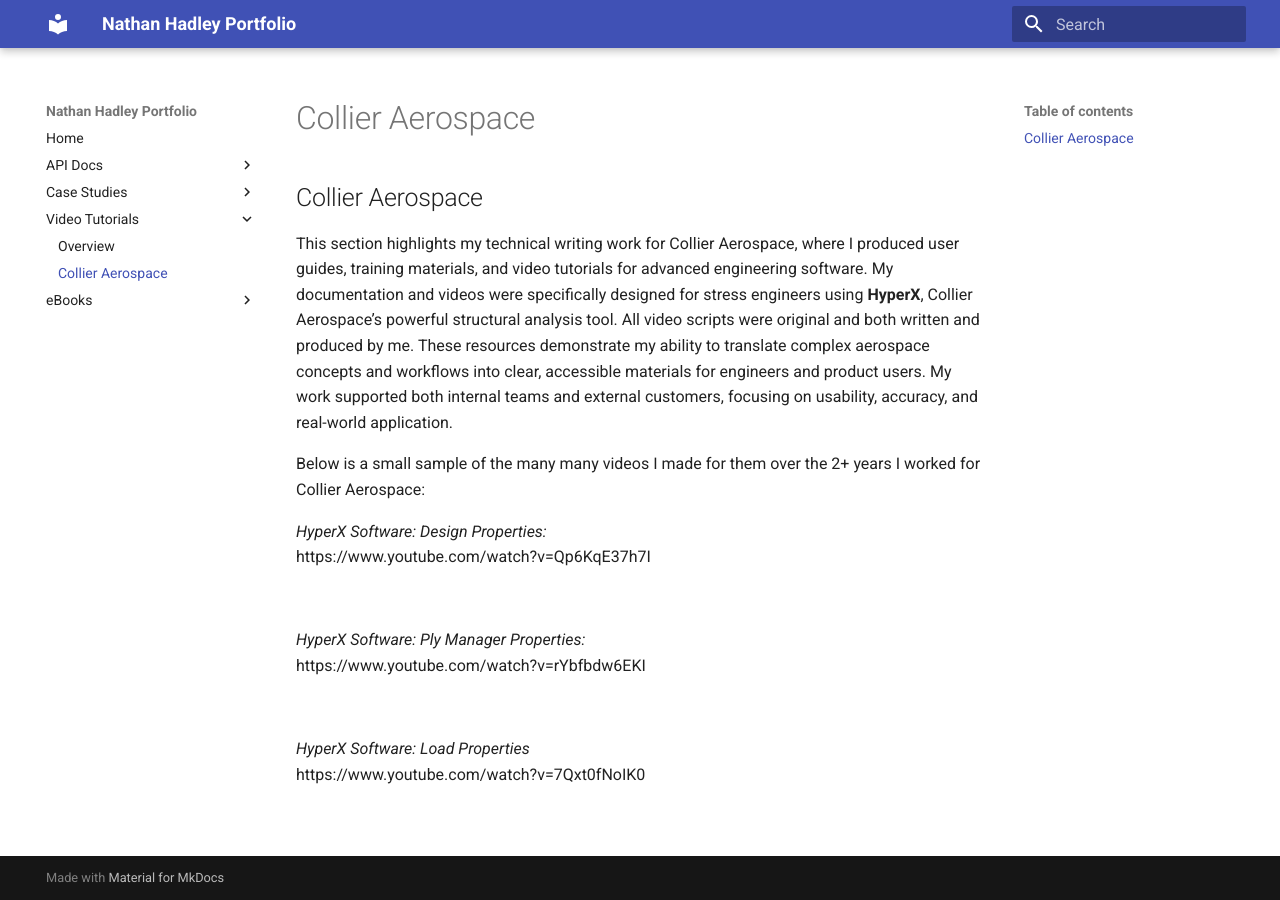
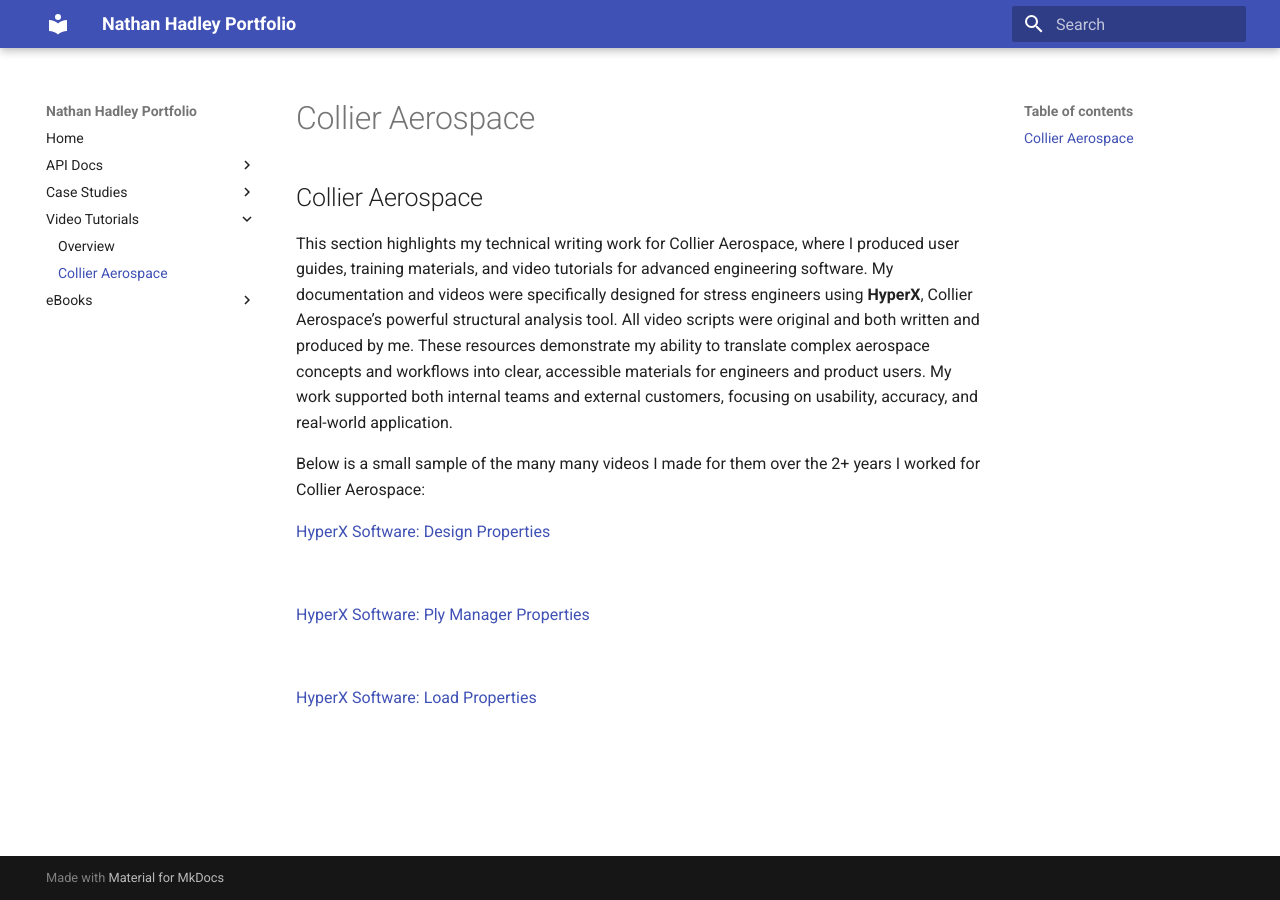
Before and after one commit to nathanhadleyportf/Portfolio, an MkDocs documentation site: the page built from docs/Video-Tutorials/Collier_Aerospace.md, in a window 1280 px wide. Built offline with MkDocs 1.6.1 and Material for MkDocs 9.7.7, drawn with Linux system fonts in a browser that asks for light colours.

Commit message:
Update Collier_Aerospace.md
made the links clickable

```diff
--- a/docs/Video-Tutorials/Collier_Aerospace.md
+++ b/docs/Video-Tutorials/Collier_Aerospace.md
@@ -5,17 +5,14 @@
 
 Below is a small sample of the many many videos I made for them over the 2+ years I worked for Collier Aerospace:
 
-*HyperX Software: Design Properties:* <br>
-https://www.youtube.com/watch?v=Qp6KqE37h7I
+[HyperX Software: Design Properties](https://www.youtube.com/watch?v=Qp6KqE37h7I)
 
 <br>
 
-*HyperX Software: Ply Manager Properties:* <br>
-https://www.youtube.com/watch?v=rYbfbdw6EKI
+[HyperX Software: Ply Manager Properties](https://www.youtube.com/watch?v=rYbfbdw6EKI)
 
 <br>
 
-*HyperX Software: Load Properties* <br>
-https://www.youtube.com/watch?v=7Qxt0fNoIK0
+[HyperX Software: Load Properties](https://www.youtube.com/watch?v=7Qxt0fNoIK0)
 
 <br>
```
